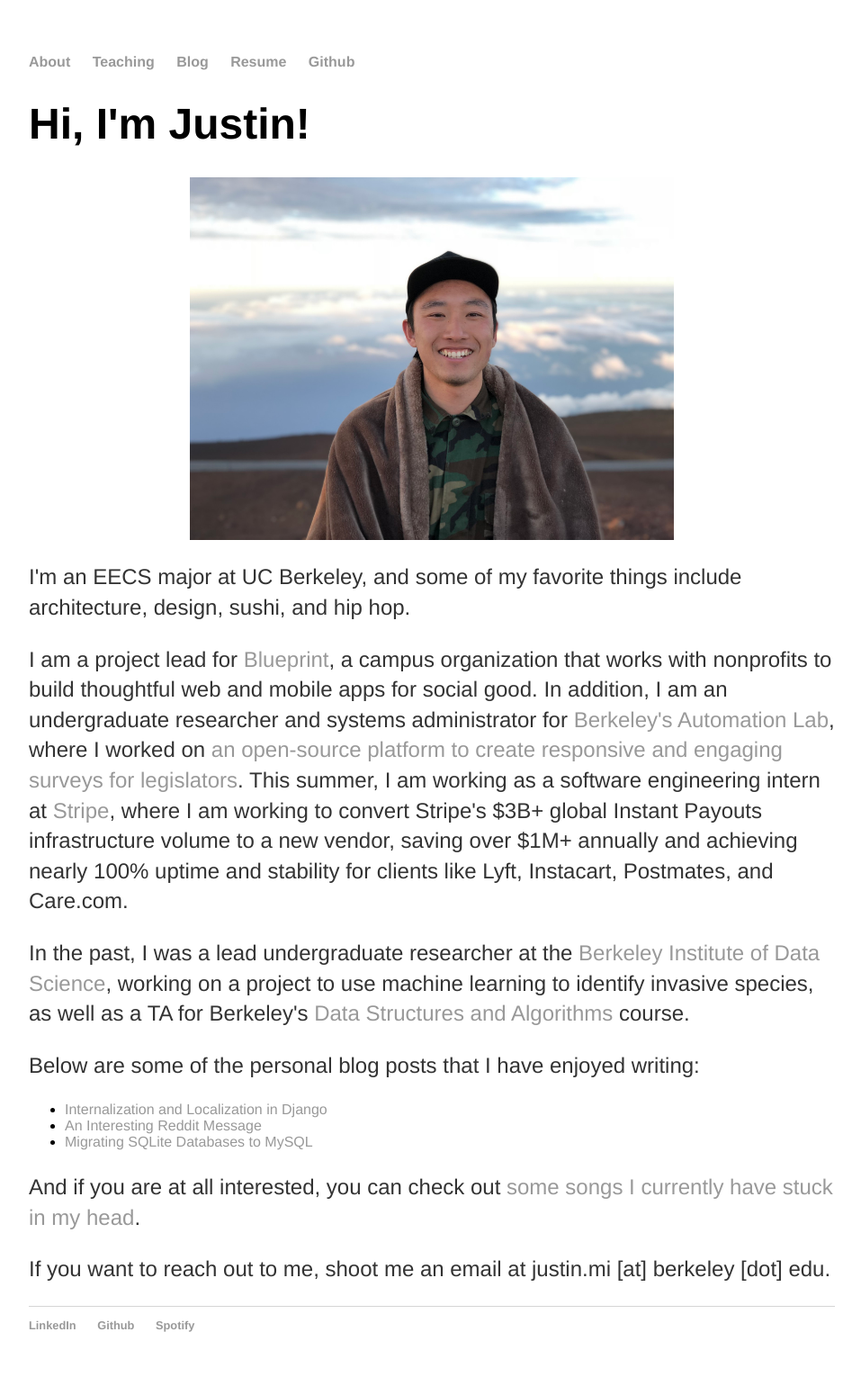
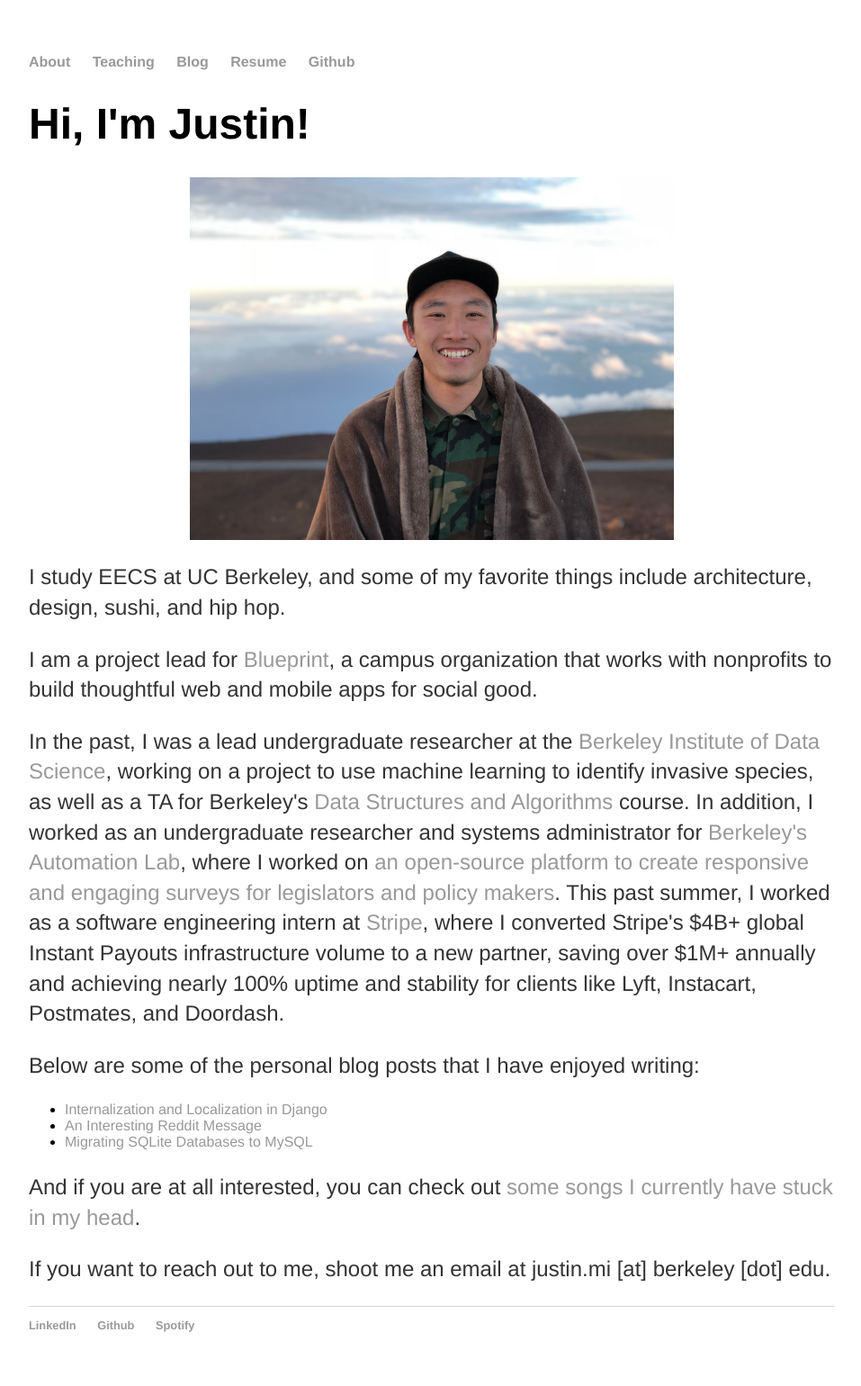
Before and after one commit to JustinMi/JustinMi.github.io, a Jekyll site: the page built from index.html, in a window 1280 px wide. Shown: the whole page at 90% size, without its empty margins (160-1117 px from the left). Built offline with Jekyll 4.4.1, drawn with Linux system fonts in a browser that asks for light colours; nearby versions of some CDN libraries.

Commit message:
edited index.html

```diff
--- a/index.html
+++ b/index.html
@@ -9,14 +9,14 @@ title: About Justin
     </div>
 
     <p>
-      I'm an EECS major at UC Berkeley, and some of my favorite things include architecture, design, sushi, and hip hop.
+      I study EECS at UC Berkeley, and some of my favorite things include architecture, design, sushi, and hip hop.
     </p>
 
     <p>
-      I am a project lead for <a href="https://www.calblueprint.org/">Blueprint</a>, a campus organization that works with nonprofits to build thoughtful web and mobile apps for social good. In addition, I am an undergraduate researcher and systems administrator for <a href="http://autolab.berkeley.edu/">Berkeley's Automation Lab</a>, where I worked on <a href="http://citris-uc.org/connected-communities/project/the-collaborative-assessment-and-feedback-engine-cafe/">an open-source platform to create responsive and engaging surveys for legislators</a>. This summer, I am working as a software engineering intern at <a href="https://stripe.com/">Stripe</a>, where I am working to convert Stripe's $3B+ global Instant Payouts infrastructure volume to a new vendor, saving over $1M+ annually and achieving nearly 100% uptime and stability for clients like Lyft, Instacart, Postmates, and Care.com.
+      I am a project lead for <a href="https://www.calblueprint.org/">Blueprint</a>, a campus organization that works with nonprofits to build thoughtful web and mobile apps for social good.
     <p>
     <p>
-      In the past, I was a lead undergraduate researcher at the <a href="https://bids.berkeley.edu/">Berkeley Institute of Data Science</a>, working on a project to use machine learning to identify invasive species, as well as a TA for Berkeley's <a href="http://datastructur.es/">Data Structures and Algorithms</a> course.
+      In the past, I was a lead undergraduate researcher at the <a href="https://bids.berkeley.edu/">Berkeley Institute of Data Science</a>, working on a project to use machine learning to identify invasive species, as well as a TA for Berkeley's <a href="http://datastructur.es/">Data Structures and Algorithms</a> course. In addition, I worked as an undergraduate researcher and systems administrator for <a href="http://autolab.berkeley.edu/">Berkeley's Automation Lab</a>, where I worked on <a href="http://citris-uc.org/connected-communities/project/the-collaborative-assessment-and-feedback-engine-cafe/">an open-source platform to create responsive and engaging surveys for legislators and policy makers</a>. This past summer, I worked as a software engineering intern at <a href="https://stripe.com/">Stripe</a>, where I converted Stripe's $4B+ global Instant Payouts infrastructure volume to a new partner, saving over $1M+ annually and achieving nearly 100% uptime and stability for clients like Lyft, Instacart, Postmates, and Doordash.
     </p>
 
     <p>
```
Also changed, not shown: 6 other files.
